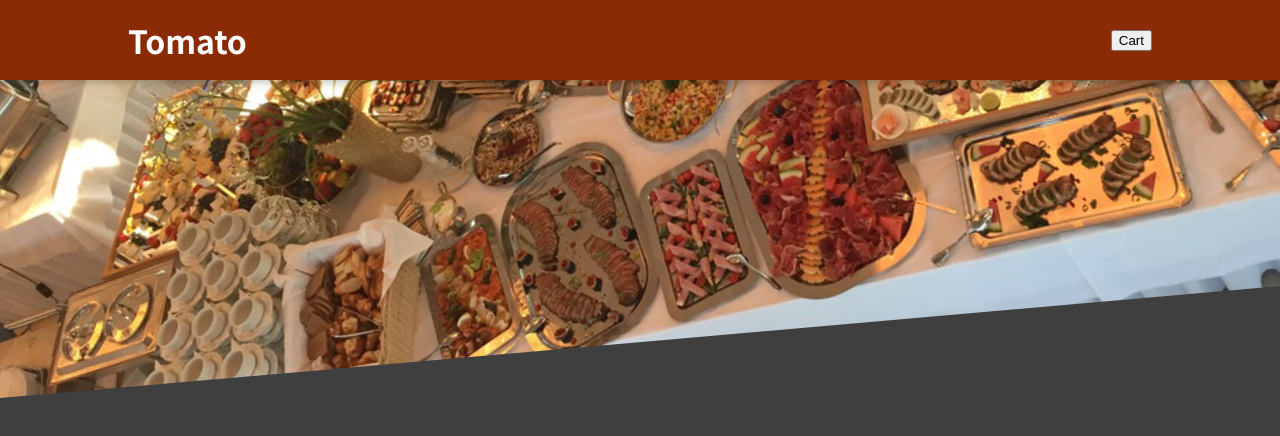
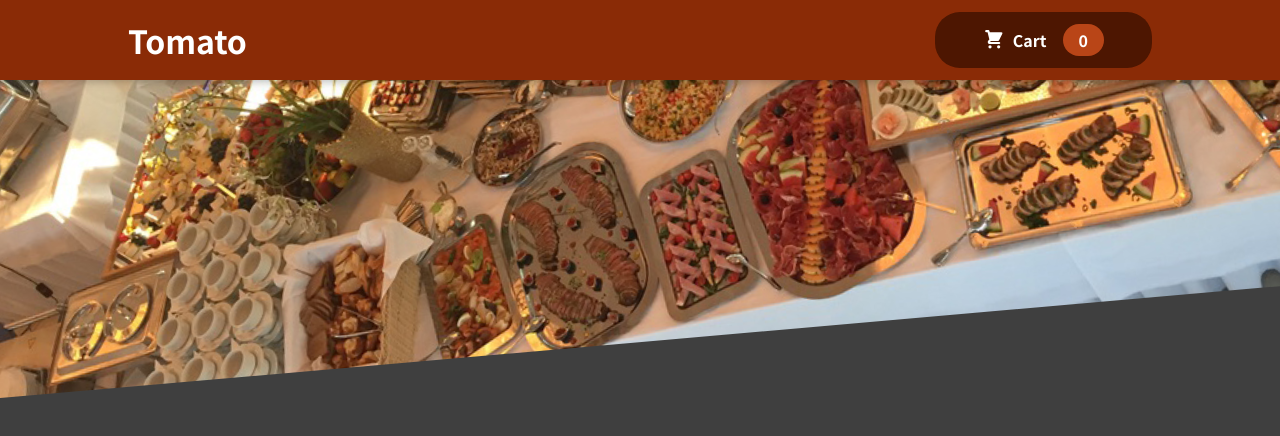
Before and after one commit to rohnshrma/food-order-app, a React (Create React App) app: page / in a window 1280 px wide. Shown: the top 436 px of the page. Built offline with nearby package versions, Linux system fonts and the light colour scheme.

Commit message:
header section design completed

```diff
--- /dev/null
+++ b/src/Components/Cart/CartIcon.js
@@ -0,0 +1,13 @@
+const CartIcon = () => {
+    return (
+      <svg
+        xmlns='http://www.w3.org/2000/svg'
+        viewBox='0 0 20 20'
+        fill='currentColor'
+      >
+        <path d='M3 1a1 1 0 000 2h1.22l.305 1.222a.997.997 0 00.01.042l1.358 5.43-.893.892C3.74 11.846 4.632 14 6.414 14H15a1 1 0 000-2H6.414l1-1H14a1 1 0 00.894-.553l3-6A1 1 0 0017 3H6.28l-.31-1.243A1 1 0 005 1H3zM16 16.5a1.5 1.5 0 11-3 0 1.5 1.5 0 013 0zM6.5 18a1.5 1.5 0 100-3 1.5 1.5 0 000 3z' />
+      </svg>
+    );
+  };
+
+  export default CartIcon;
--- a/src/Components/Layout/Header.js
+++ b/src/Components/Layout/Header.js
@@ -1,6 +1,7 @@
 import React,{Fragment} from "react"
 import mealsImage from "../../assests/meals.jpg"
 import classes from "./Header.module.css"
+import HeaderCartButton from "./HeaderCartButton"
 
 
 const Header = (props) => {
@@ -8,7 +9,7 @@
         <Fragment>
             <header className={classes.header}>
                 <h1>Tomato</h1>
-                <button>Cart</button>
+                <HeaderCartButton/>
             </header>
             <div className={classes["main-image"]}>
                 <img src={mealsImage} alt="table full of meals" />
--- /dev/null
+++ b/src/Components/Layout/HeaderCartButton.js
@@ -0,0 +1,13 @@
+import CartIcon from "../Cart/CartIcon"
+import classes from "./HeaderCartButton.module.css"
+
+const HeaderCartButton = props =>{
+    return <button className={classes.button}>
+
+        <span className={classes.icon}><CartIcon/></span>
+        <span>Cart</span>
+        <span className={classes.badge}>0</span>
+    </button>
+}
+
+export default HeaderCartButton
--- /dev/null
+++ b/src/Components/Layout/HeaderCartButton.module.css
@@ -0,0 +1,59 @@
+.button {
+    cursor: pointer;
+    font: inherit;
+    border: none;
+    background-color: #4d1601;
+    color: white;
+    padding: 0.75rem 3rem;
+    display: flex;
+    justify-content: space-around;
+    align-items: center;
+    border-radius: 25px;
+    font-weight: bold;
+  }
+
+  .button:hover,
+  .button:active {
+    background-color: #2c0d00;
+  }
+
+  .icon {
+    width: 1.35rem;
+    height: 1.35rem;
+    margin-right: 0.5rem;
+  }
+
+  .badge {
+    background-color: #b94517;
+    padding: 0.25rem 1rem;
+    border-radius: 25px;
+    margin-left: 1rem;
+    font-weight: bold;
+  }
+
+  .button:hover .badge,
+  .button:active .badge {
+    background-color: #92320c;
+  }
+
+  .bump {
+    animation: bump 300ms ease-out;
+  }
+
+  @keyframes bump {
+    0% {
+      transform: scale(1);
+    }
+    10% {
+      transform: scale(0.9);
+    }
+    30% {
+      transform: scale(1.1);
+    }
+    50% {
+      transform: scale(1.15);
+    }
+    100% {
+      transform: scale(1);
+    }
+  }
```
